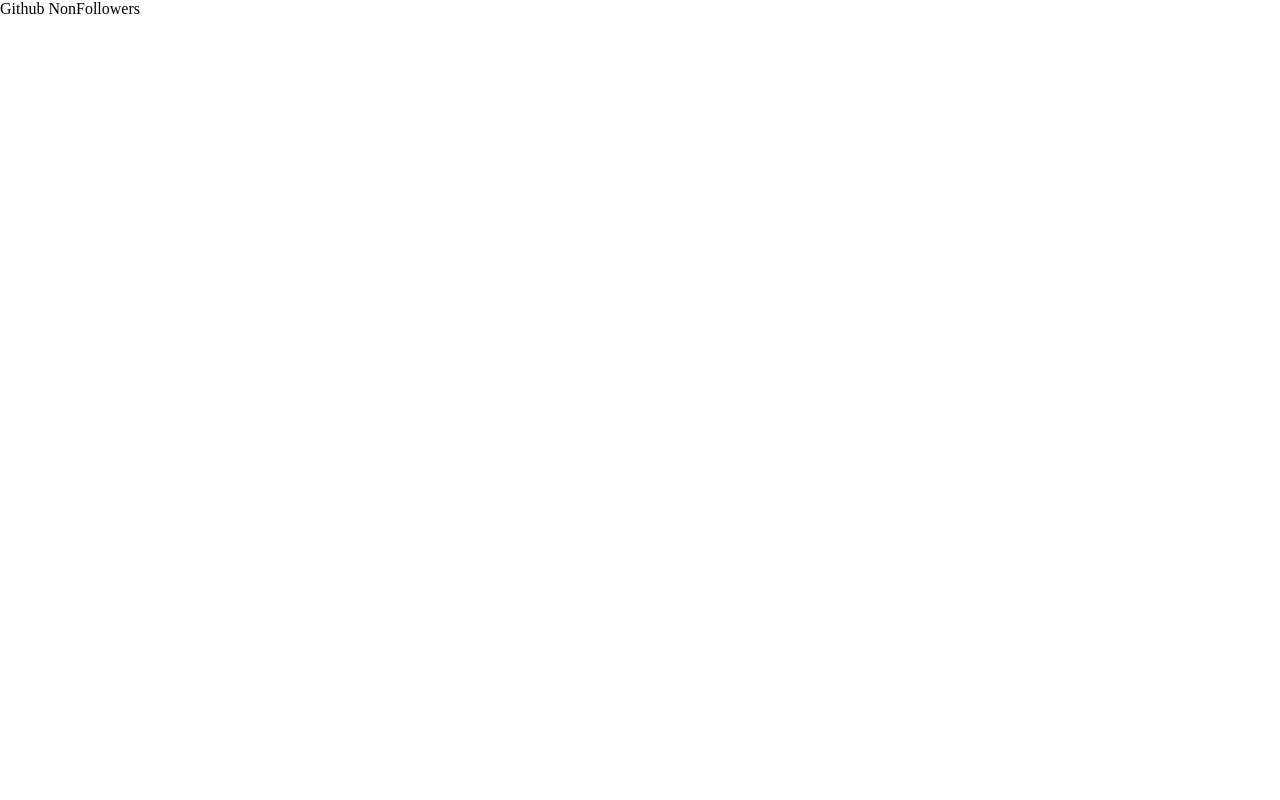
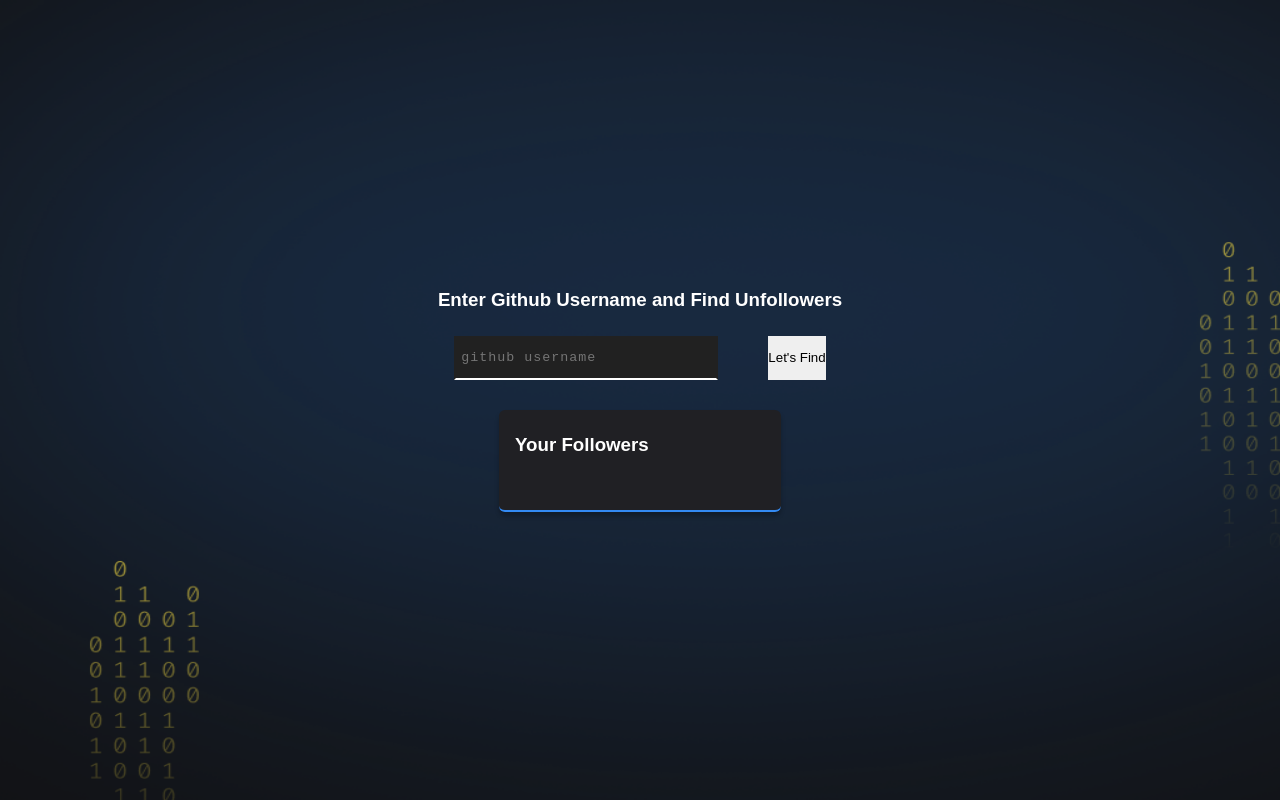
Before and after one commit to veyselkartalmis/gitFollow, a React (Create React App) app: page / in a window 1280 px wide. Built offline with nearby package versions, Linux system fonts and the light colour scheme.

Commit message:
followers data fetched & followers component added

```diff
--- a/public/index.html
+++ b/public/index.html
@@ -1,43 +1,19 @@
 <!DOCTYPE html>
 <html lang="en">
+
 <head>
   <meta charset="utf-8" />
   <link rel="icon" href="%PUBLIC_URL%/favicon.ico" />
   <meta name="viewport" content="width=device-width, initial-scale=1" />
   <meta name="theme-color" content="#000000" />
-    <meta
-      name="description"
-      content="Web site created using create-react-app"
-    />
+  <meta name="description" content="Web site created using create-react-app" />
   <link rel="apple-touch-icon" href="%PUBLIC_URL%/logo192.png" />
-    <!--
-      manifest.json provides metadata used when your web app is installed on a
-      user's mobile device or desktop. See https://developers.google.com/web/fundamentals/web-app-manifest/
-    -->
   <link rel="manifest" href="%PUBLIC_URL%/manifest.json" />
-    <!--
-      Notice the use of %PUBLIC_URL% in the tags above.
-      It will be replaced with the URL of the `public` folder during the build.
-      Only files inside the `public` folder can be referenced from the HTML.
+  <title>gitFollow</title>
+</head>
 
-      Unlike "/favicon.ico" or "favicon.ico", "%PUBLIC_URL%/favicon.ico" will
-      work correctly both with client-side routing and a non-root public URL.
-      Learn how to configure a non-root public URL by running `npm run build`.
-    -->
-    <title>React App</title>
-  </head>
 <body>
-    <noscript>You need to enable JavaScript to run this app.</noscript>
   <div id="root"></div>
-    <!--
-      This HTML file is a template.
-      If you open it directly in the browser, you will see an empty page.
+</body>
 
-      You can add webfonts, meta tags, or analytics to this file.
-      The build step will place the bundled scripts into the <body> tag.
-
-      To begin the development, run `npm start` or `yarn start`.
-      To create a production bundle, use `npm run build` or `yarn build`.
-    -->
-  </body>
 </html>
--- a/src/App.js
+++ /dev/null
@@ -1,9 +0,0 @@
-function App() {
-  return (
-    <div>
-      Github NonFollowers
-    </div>
-  );
-}
-
-export default App;
--- /dev/null
+++ b/src/App.jsx
@@ -0,0 +1,46 @@
+import { useState, useEffect } from "react";
+import Followers from "./components/Followers/Followers";
+import "./app.scss";
+import bodyBg from "./assets/bg-overlay.png";
+
+function App() {
+  const [username, setUsername] = useState();
+  const [followers, setfollowers] = useState([]);
+
+  const getUserName = (e) => {
+    setUsername(e.target.value);
+  }
+
+  const fetchFollowers = () => {
+    fetch(`https://api.github.com/users/${username}/following`)
+      .then(res => res.json())
+      .then(data => {
+        setfollowers(data);
+        console.log(followers);
+      });
+  };
+
+  return (
+    <div className="follow-container">
+      <img className="body-bg" src={bodyBg} alt="bodyBg" />
+      <div className="title">
+        <h3>Enter Github Username and Find Unfollowers</h3>
+        <div className="input-buttons">
+          <input
+            placeholder="github username"
+            class="input"
+            type="text"
+            onChange={getUserName}
+          >
+          </input>
+          <button onClick={fetchFollowers}>Let's Find</button>
+        </div>
+      </div>
+      <div className="follow-boxes">
+        <Followers followers={followers} />
+      </div>
+    </div>
+  );
+}
+
+export default App;
--- /dev/null
+++ b/src/app.scss
@@ -0,0 +1,57 @@
+.follow-container {
+    height: 100vh;
+    display: flex;
+    flex-direction: column;
+    justify-content: center;
+    align-items: center;
+    position: relative;
+
+    .body-bg {
+        position: absolute;
+        top: 0;
+        left: 0;
+        right: 0;
+        bottom: 0;
+        height: 100%;
+        width: 100%;
+        pointer-events: none;
+        z-index: -1;
+    }
+
+    .title {
+        display: flex;
+        flex-direction: column;
+        align-items: center;
+        gap: 25px;
+
+        .input-buttons {
+            display: flex;
+            gap: 50px;
+        }
+
+        .input {
+            width: 250px;
+            height: 30px;
+            border: 2px solid transparent;
+            outline: none;
+            border-bottom: 2px solid #fff;
+            caret-color: #fff;
+            background-color: #212121;
+            padding: 5px;
+            transition: 0.5s linear;
+            font-family: monospace;
+            letter-spacing: 1px;
+
+            &:focus {
+                border: 2px solid #fff;
+                caret-color: #fff;
+                color: #fff;
+                box-shadow: 4px 4px 10px #070707;
+            }
+
+            &:focus::placeholder {
+                color: #fff;
+            }
+        }
+    }
+}
--- /dev/null
+++ b/src/components/Followers/Followers.jsx
@@ -0,0 +1,20 @@
+import React, { useState, useEffect } from 'react';
+import "./followers.scss";
+
+const Followers = ({ followers }) => {
+    return (
+        <div className="box">
+            <h3 className="box-title">Your Followers</h3>
+            <div className="user-container">
+                {followers.map((follower) => (
+                    <div className="user" key={follower.id}>
+                        <img className="user-image" src={follower.avatar_url} alt={follower.login} />
+                        <a className="user-name" href={follower.html_url} target="_new-blank">{follower.login}</a>
+                    </div>
+                ))}
+            </div>
+        </div>
+    )
+}
+
+export default Followers;
--- /dev/null
+++ b/src/components/Followers/followers.scss
@@ -0,0 +1,44 @@
+.box {
+    width: 250px;
+    display: flex;
+    flex-direction: column;
+    gap: 30px;
+    background: #dedede;
+    padding: 24px 16px;
+    margin-top: 30px;
+    background: #202024;
+    border-bottom: 2px solid #338af3;
+    box-shadow: 0px 4px 4px rgba(0, 0, 0, 0.25);
+    border-radius: 6px;
+    max-height: 500px;
+    overflow: scroll;
+
+    .user-container {
+        display: flex;
+        flex-direction: column;
+        gap: 20px;
+    }
+
+    .user {
+        display: flex;
+        align-items: center;
+        gap: 20px;
+
+        .user-image {
+            width: 50px;
+            height: 50px;
+            border-radius: 50px;
+        }
+
+        .user-name {
+            color: #fff;
+            font-weight: bold;
+            font-size: 16px;
+            transition: 0.4s;
+
+            &:hover {
+                color: #9999;
+            }
+        }
+    }
+}
--- a/src/index.css
+++ b/src/index.css
@@ -1 +1,15 @@
-* {margin: 0; padding: 0;}
+* {
+  margin: 0;
+  padding: 0;
+  outline: 0;
+  border: 0;
+  font-family: "Raleway", sans-serif;
+  text-decoration: none;
+}
+
+body {
+  background: rgba(18, 18, 20, 1);
+  color: #fff;
+}
+
+@import url("https://fonts.googleapis.com/css2?family=Raleway:wght@400;700&display=swap");
```
Also changed, not shown: src/assets/bg-overlay.png (added). Lines whose indentation alone changed are shown as unchanged.
